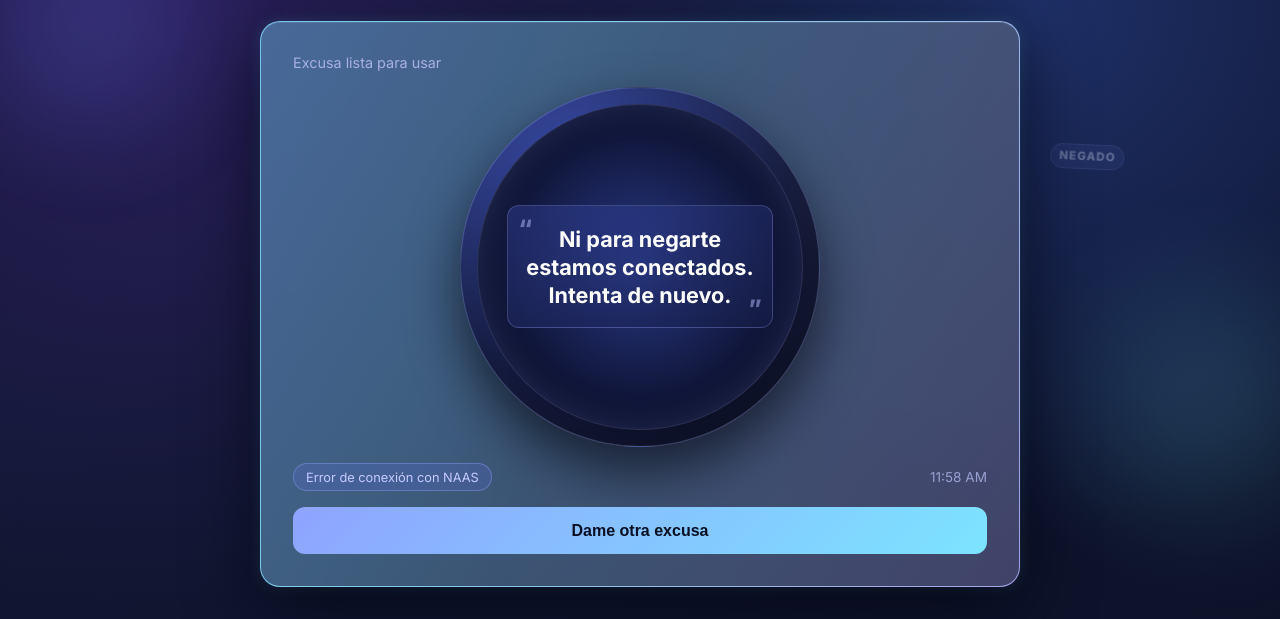
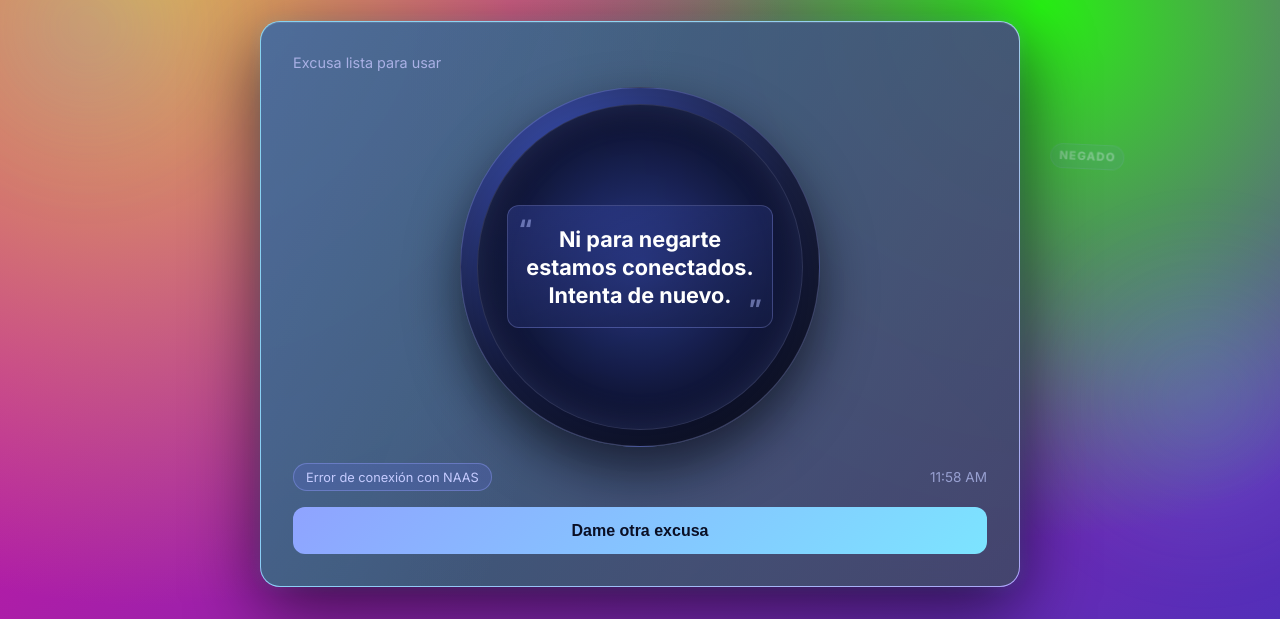
Before and after one commit to JSCProg/DAI, a plain HTML site: page index.html in a window 1280 px wide. Shown: the part 183-802 px from the top of the page. Drawn offline with Linux system fonts and the light colour scheme; no server answers.

Commit message:
style refactor

```diff
--- a/style.css
+++ b/style.css
@@ -8,9 +8,9 @@ body {
 	font-family: 'Inter', system-ui, -apple-system, Segoe UI, Roboto, sans-serif;
 	color: #ecebff;
 	background:
-		radial-gradient(circle at 10% 15%, #2c205e 0, transparent 32%),
-		radial-gradient(circle at 85% 20%, #1e2f66 0, transparent 28%),
-		linear-gradient(140deg, #090b1d 0%, #111733 40%, #0b1024 100%);
+		radial-gradient(circle at 10% 15%, #ddb74f 0, transparent 32%),
+		radial-gradient(circle at 85% 20%, #26f113 0, transparent 28%),
+		linear-gradient(140deg, #ff3f5f 0%, #c01aa4 40%, #183ac4 100%);
 	background-size: 150% 150%, 150% 150%, 180% 180%;
 	animation: auroraFlow 22s ease-in-out infinite;
 	display: grid;
```
